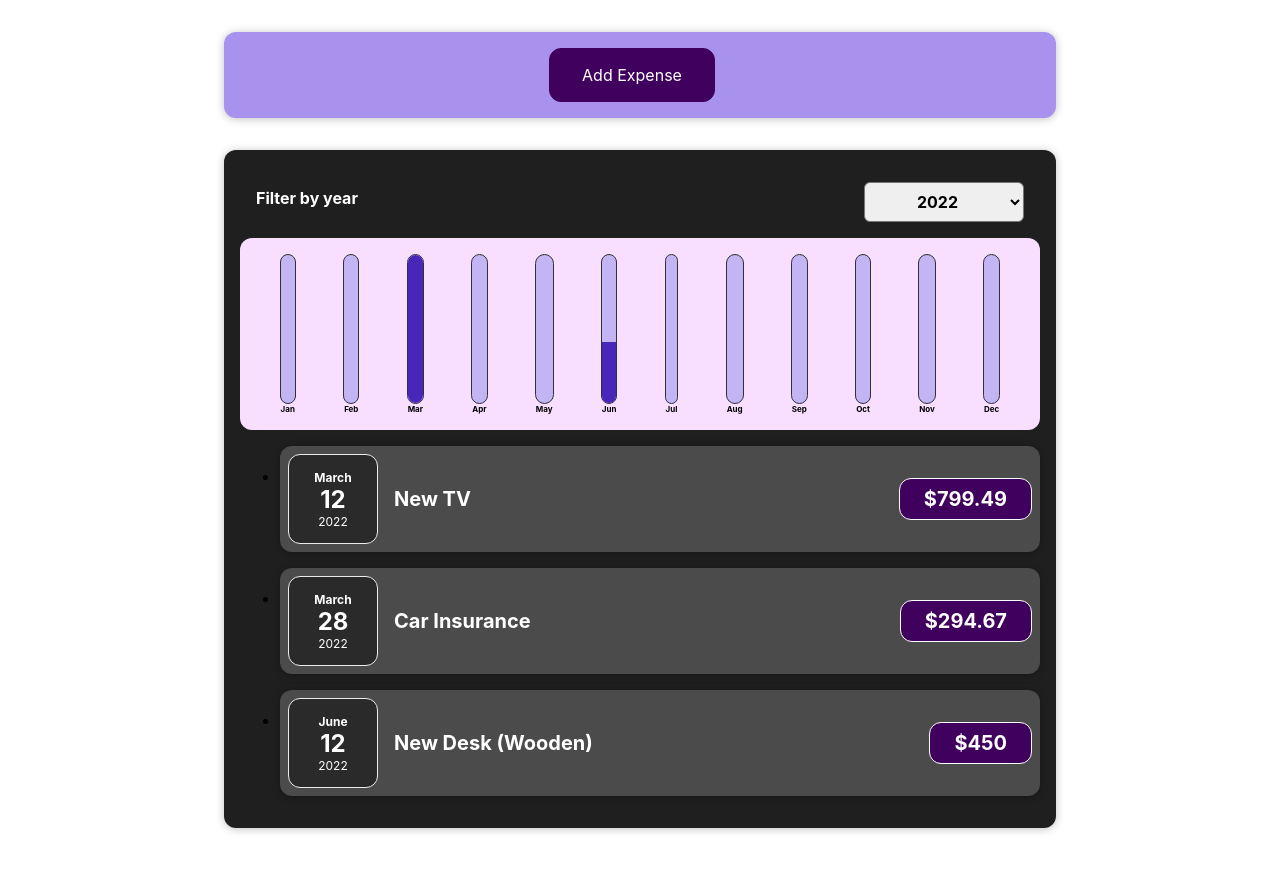
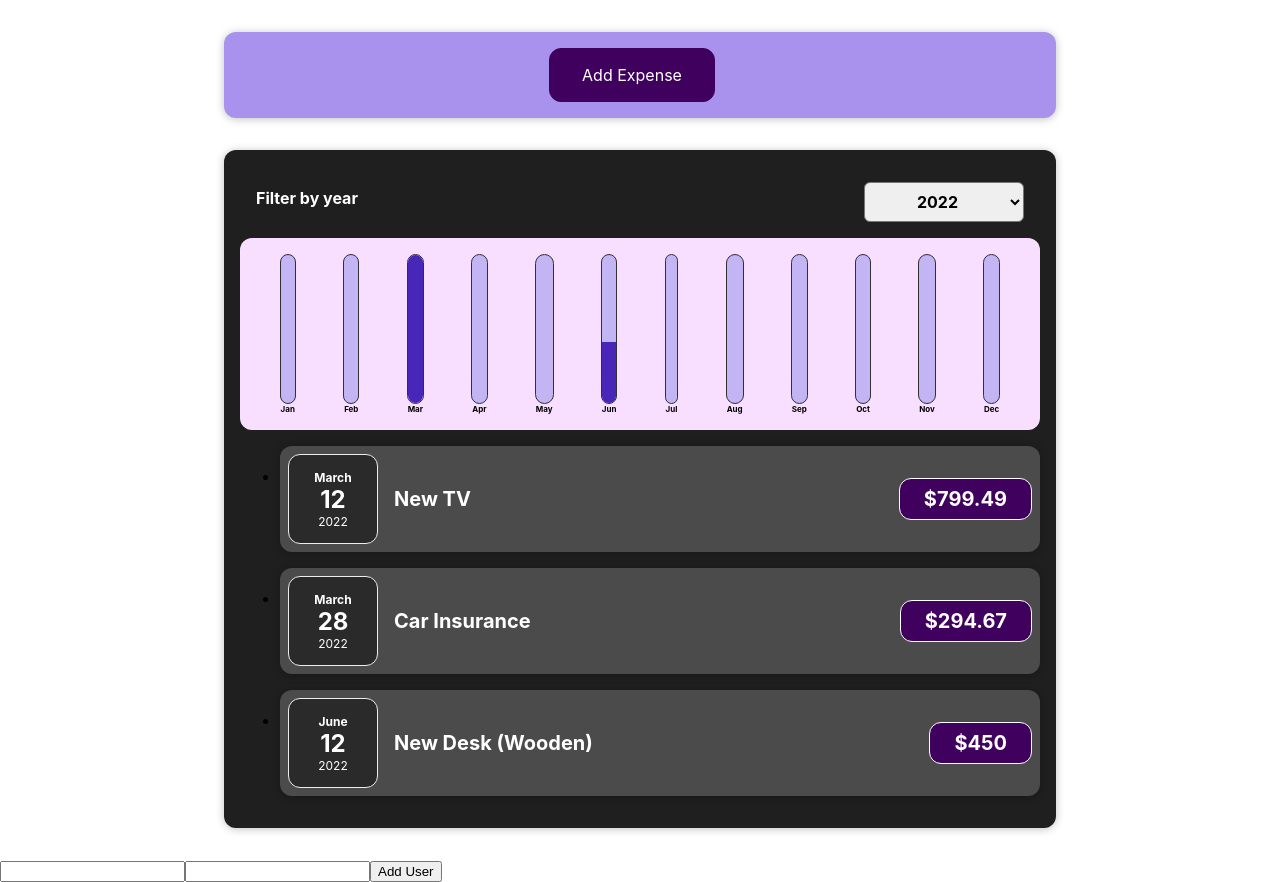
Before and after one commit to gmldnjs26/playground-react, a React (Create React App) app: page / in a window 1280 px wide. Before the commit the page ends 860 px from the top, so only its background shows below. Built offline with nearby package versions, Linux system fonts and the light colour scheme.

Commit message:
feat: user

```diff
--- a/src/App.js
+++ b/src/App.js
@@ -2,6 +2,7 @@ import { useState } from "react";
 
 import Expenses from "./components/Expense/Expenses";
 import NewExpense from "./components/NewExpense/NewExpense";
+import User from "./components/User/User";
 
 const DUMMY_DATA = [
   {
@@ -37,6 +38,7 @@ function App() {
     <div>
       <NewExpense addExpense={addExpenseHandler} />
       <Expenses expenses={expenses} />
+      <User />
     </div>
   );
 }
--- a/src/components/User/AddUserForm.js
+++ /dev/null
@@ -1,3 +0,0 @@
-const AddUserForm = () => {};
-
-export default AddUserForm;
--- a/src/components/User/Modal.js
+++ b/src/components/User/Modal.js
@@ -1,3 +1,39 @@
-const Modal = () => {};
+import styled from "styled-components";
+
+const StModal = styled.div`
+  & {
+    position: fixed;
+    top: 0;
+    left: 0;
+    width: 100%;
+    height: 100vh;
+    z-index: 10;
+    background: rgba(0, 0, 0, 0.75);
+  }
+  & .modal {
+    position: fixed;
+    top: 30vh;
+    left: 10%;
+    width: 80%;
+    z-index: 100;
+    overflow: hidden;
+  }
+`;
+
+const Modal = ({ closeModal }) => {
+  const onClickHandler = () => {
+    closeModal();
+  };
+
+  return (
+    <StModal>
+      <div className="modal">
+        <div className="modal__header">Invalid Input</div>
+        <div>please enter info</div>
+        <button onClick={onClickHandler}>Okay</button>
+      </div>
+    </StModal>
+  );
+};
 
 export default Modal;
--- /dev/null
+++ b/src/components/User/User.js
@@ -0,0 +1,22 @@
+import UserEditForm from "./UserEditForm";
+import UserList from "./UserList";
+import { useState } from "react";
+
+const User = () => {
+  const [userList, setUserList] = useState([]);
+
+  const addUser = (userInfo) => {
+    console.log(userInfo);
+    setUserList((prev) => {
+      setUserList([...prev, userInfo]);
+    });
+  };
+  return (
+    <div>
+      <UserEditForm addUser={addUser} />
+      <UserList userList={userList} />
+    </div>
+  );
+};
+
+export default User;
--- /dev/null
+++ b/src/components/User/UserEditForm.js
@@ -0,0 +1,43 @@
+import { useState } from "react";
+import Modal from "./Modal";
+
+const AddUserForm = ({ addUser }) => {
+  const [userName, setUserName] = useState("");
+  const [userAge, setUserAge] = useState("");
+  const [isShowModal, setIsShowModal] = useState(false);
+
+  const onClickHandler = () => {
+    if (userName.length === 0 || userAge.length === 0) {
+      return setIsShowModal(true);
+    }
+    addUser({
+      name: userName,
+      age: userAge,
+    });
+    setUserName("");
+    setUserAge("");
+  };
+
+  const closeModal = () => {
+    setIsShowModal(false);
+  };
+
+  return (
+    <div>
+      <input
+        type="text"
+        value={userName}
+        onInput={(e) => setUserName(e.target.value)}
+      />
+      <input
+        type="text"
+        value={userAge}
+        onInput={(e) => setUserAge(e.target.value)}
+      />
+      <button onClick={onClickHandler}>Add User</button>
+      {isShowModal ? <Modal closeModal={closeModal} /> : ""}
+    </div>
+  );
+};
+
+export default AddUserForm;
--- a/src/components/User/UserList.js
+++ b/src/components/User/UserList.js
@@ -1,3 +1,16 @@
-const UserList = () => {};
+const UserList = ({ userList }) => {
+  console.log(userList);
+  return (
+    <div>
+      {userList.map((user) => {
+        return (
+          <div>
+            {user.name} ({user.age} years old)
+          </div>
+        );
+      })}
+    </div>
+  );
+};
 
 export default UserList;
```
